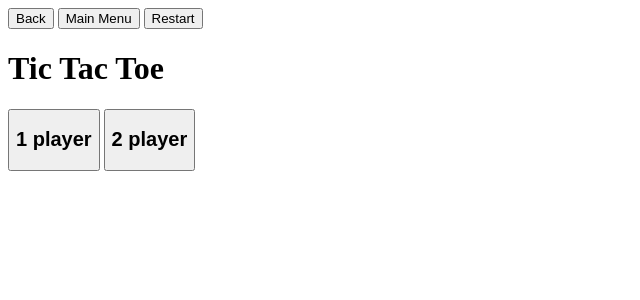
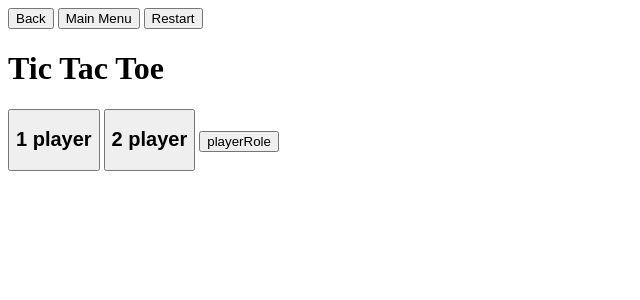
Before and after one commit to abumsoo/tic-tac-toe, a Svelte app: page / in a window 1280 px wide. Shown: the top 300 px of the page, without its empty margins (0-640 px from the left). Built offline with nearby package versions, Linux system fonts and the light colour scheme.

Commit message:
added global state... rip

```diff
--- a/src/App.svelte
+++ b/src/App.svelte
@@ -3,36 +3,41 @@
   import Board from "./components/Board.svelte";
   import Header from "./components/Header.svelte";
 
-  let displayState = {
+  let state: {
+    showRoleSelect: boolean;
+    showLandingPage: boolean;
+    showBoard: boolean;
+    playerRole: "X" | "O" | undefined;
+  } = {
     showRoleSelect: false,
     showLandingPage: true,
     showBoard: false,
+    playerRole: undefined,
   };
 
-  let playerRole: "X" | "O" | undefined;
-
   function renderRoleSelect() {
-    displayState.showRoleSelect = true;
-    displayState.showLandingPage = false;
+    state.showRoleSelect = true;
+    state.showLandingPage = false;
   }
 </script>
 
 <Header />
 <main>
-  {#if displayState.showLandingPage}
+  {#if state.showLandingPage}
     <h1>Tic Tac Toe</h1>
     <button on:click={renderRoleSelect}><h2>1 player</h2></button>
     <button><h2>2 player</h2></button>
   {/if}
 
-  {#if displayState.showRoleSelect}
-    <RoleSelector bind:role={playerRole} bind:state={displayState} />
+  {#if state.showRoleSelect}
+    <RoleSelector bind:state />
   {/if}
 
-  {#if displayState.showBoard}
-    {console.log(playerRole)}
-    <Board />
+  {#if state.showBoard}
+    <Board playerRole={state.playerRole} />
   {/if}
+
+  <button on:click={() => console.log(state.playerRole)}>playerRole</button>
 </main>
 
 <style>
--- a/src/components/RoleSelector.svelte
+++ b/src/components/RoleSelector.svelte
@@ -1,16 +1,17 @@
 <script>
-  export let role;
   export let state;
 
-  function setX() {
-    role = "X";
+  function startGame() {
     state.showRoleSelect = false;
     state.showBoard = true;
   }
+  function setX() {
+    state.playerRole = "X";
+    startGame();
+  }
   function setO() {
-    role = "O";
-    state.showRoleSelect = false;
-    state.showBoard = true;
+    state.playerRole = "O";
+    startGame();
   }
 </script>
 
```
